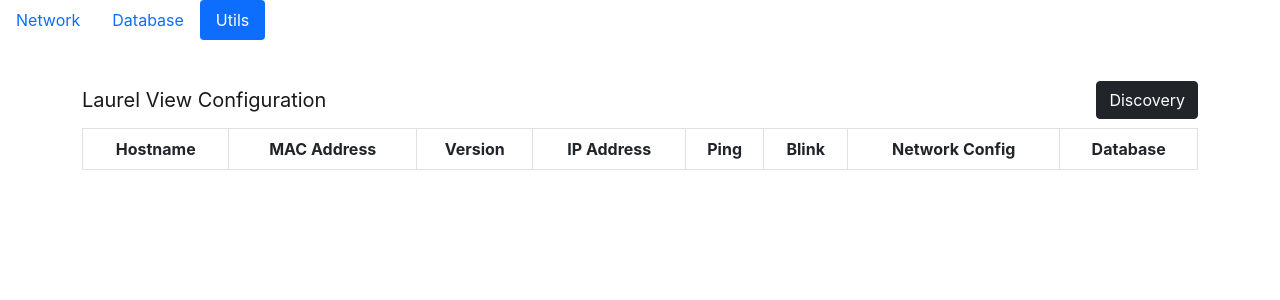
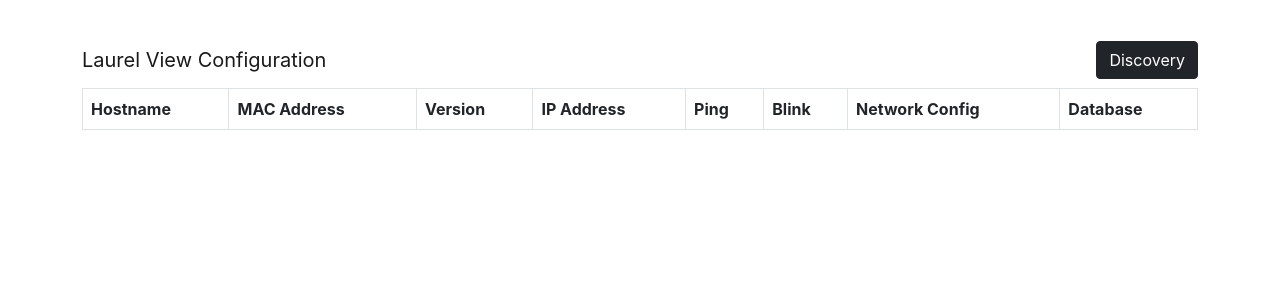
Before and after one commit to hiramzunig4/tryouts, a React (Create React App) app in the folder lv-react-ui/: page / in a window 1280 px wide. Shown: the top 300 px of the page. Built offline with nearby package versions, Linux system fonts and the light colour scheme.

Commit message:
se elimina la barra de navegacion en favor de la tabla

```diff
--- a/lv-react-ui/src/App.js
+++ b/lv-react-ui/src/App.js
@@ -1,47 +1,139 @@
-import React, { useState } from 'react';
+import React, { useState } from 'react'
 
-import Nav from 'react-bootstrap/Nav';
-import Network from './Network';
-import Database from './Database';
-import Utils from './Utils';
 import './App.css';
+import api from "./api"
+import ModalNetwork from './ModalNetwork';
+
+import { faCog } from '@fortawesome/free-solid-svg-icons'
+import { faDatabase } from '@fortawesome/free-solid-svg-icons'
+import { faLightbulb } from '@fortawesome/free-solid-svg-icons'
+import { faLaptopCode } from '@fortawesome/free-solid-svg-icons'
+import { FontAwesomeIcon } from '@fortawesome/react-fontawesome'
+
+import Table from 'react-bootstrap/Table'
+import Toast from 'react-bootstrap/Toast'
+import Button from 'react-bootstrap/Button'
+import Navbar from 'react-bootstrap/Navbar'
+import Spinner from 'react-bootstrap/Spinner'
+import Container from 'react-bootstrap/Container'
+import ToastContainer from 'react-bootstrap/ToastContainer'
 
 function App() {
 
-  const [tab, setTab] = useState("utils");
+  const [devices, setDevices] = useState([])
+  const [showModal, setShowModal] = React.useState(false);
+  const [showSpinner, setShowSpinner] = React.useState("visually-hidden")
 
-  function handleSelect(eventKey) {
-    console.log(eventKey)
-    setTab(eventKey)
+  const [messageToToast, setMessageToToast] = React.useState("")
+  const [toastColor, setToastColor] = React.useState("dark")
+  const [showToast, setShowToast] = useState(false);
+
+  const [selectDevice, setSelectDevice] = React.useState("")
+
+  function buttonDiscoveryClick() {
+    setShowSpinner("")
+    api.getNetworkDiscover(function (res) {
+      console.log(JSON.stringify(res))
+      setShowSpinner("visually-hidden")
+      setDevices(res)
+    })
   }
 
-  function renderContent(eventKey) {
-    switch(eventKey) {
-      case "network":
-        return  (<Network/>);
-      case "database":
-        return  (<Database/>);
-      default:
-        return  (<Utils/>);
-    }
+  function buttonBlinkClick(device) {
+    api.blinkNetworkDevice(function (res) {
+      console.log(JSON.stringify(res))
+      setTypeOfToast('primary', `Blink action sent to ${device.data.ipaddr}`)
+    }, device.data.ipaddr)
+  }
+
+
+  function buttonPingFromDiscover(device) {
+    api.getNetworkPing(function (res) {
+      console.log(res)
+      if (res.result === "ok") {
+        setTypeOfToast('success', `Ping to ${device.data.ipaddr} success`)
+      }
+      else {
+        setTypeOfToast('danger', `Ping to ${device.data.ipaddr} failed`)
+      }
+    }, device.data.ipaddr)
+  }
+
+  function buttonNetworkClick(device) {
+    setSelectDevice(device.data.ipaddr)
+    setShowModal(true)
+  }
+
+  const rows = devices.map(device => <tr key="{device.data.macaddr}">
+    <td>{device.data.hostname}</td>
+    <td>{device.data.macaddr}</td>
+    <td>{device.data.version}</td>
+    <td>{device.data.ipaddr}</td>
+    <td> <Button onClick={() => buttonPingFromDiscover(device)} variant="dark" size="sm"> <FontAwesomeIcon icon={faLaptopCode} /></Button></td>
+    <td> <Button onClick={() => buttonBlinkClick(device)} variant="dark" size="sm"> <FontAwesomeIcon icon={faLightbulb} /></Button></td>
+    <td> <Button onClick={() => buttonNetworkClick(device)} variant="dark" size="sm"> <FontAwesomeIcon icon={faCog} /></Button></td>
+    <td> <Button onClick={() => buttonPingFromDiscover(device)} variant="dark" size="sm"> <FontAwesomeIcon icon={faDatabase} /></Button></td>
+  </tr>)
+
+  function setTypeOfToast(color, message) {
+    setToastColor(color)
+    setMessageToToast(message)
+    setShowToast(true)
+  }
+
+  const toastMessages = (message, color) => {
+    return (
+      <>
+        <ToastContainer position='bottom-start' className="p-3">
+          <Toast animation={true} bg={color} onClose={() => setShowToast(false)} show={showToast} delay={3000} autohide>
+            <Toast.Header>
+              <strong className="me-auto">Message</strong>
+              <small>Just now</small>
+            </Toast.Header>
+            <Toast.Body className='text-white'>{message}</Toast.Body>
+          </Toast>
+        </ToastContainer>
+      </>
+    )
   }
 
   return (
-    <div className="App">
-      <Nav variant="pills" activeKey={tab} onSelect={handleSelect}>
-        <Nav.Item>
-          <Nav.Link eventKey="network">Network</Nav.Link>
-        </Nav.Item>
-        <Nav.Item>
-          <Nav.Link eventKey="database">Database</Nav.Link>
-        </Nav.Item>
-        <Nav.Item>
-          <Nav.Link eventKey="utils">Utils</Nav.Link>
-        </Nav.Item>
-      </Nav>
-     {renderContent(tab)}
-    </div>
-  );
+    <Container>
+      {toastMessages(messageToToast, toastColor)}
+      <Navbar >
+        <Navbar.Brand>Laurel View Configuration</Navbar.Brand>
+        <Navbar.Collapse className="justify-content-end">
+          <Button onClick={buttonDiscoveryClick} variant="dark" title="Discover Devices">Discovery</Button>
+        </Navbar.Collapse>
+      </Navbar>
+      <Table striped bordered hover>
+        <thead>
+          <tr>
+            <th>Hostname</th>
+            <th>MAC Address</th>
+            <th>Version</th>
+            <th>IP Address</th>
+            <th>Ping</th>
+            <th>Blink</th>
+            <th>Network Config</th>
+            <th>Database</th>
+          </tr>
+        </thead>
+        <tbody>
+          {rows}
+        </tbody>
+      </Table>
+      <Navbar >
+        <Navbar.Collapse className="justify-content-center">
+          <Spinner className={showSpinner} animation="border" role="status" variant="dark"> </Spinner>
+        </Navbar.Collapse>
+      </Navbar>
+      <ModalNetwork
+        show={showModal}
+        onHide={() => setShowModal(false)}
+        device={selectDevice}
+      />
+    </Container>
+  )
 }
-
 export default App;
```
